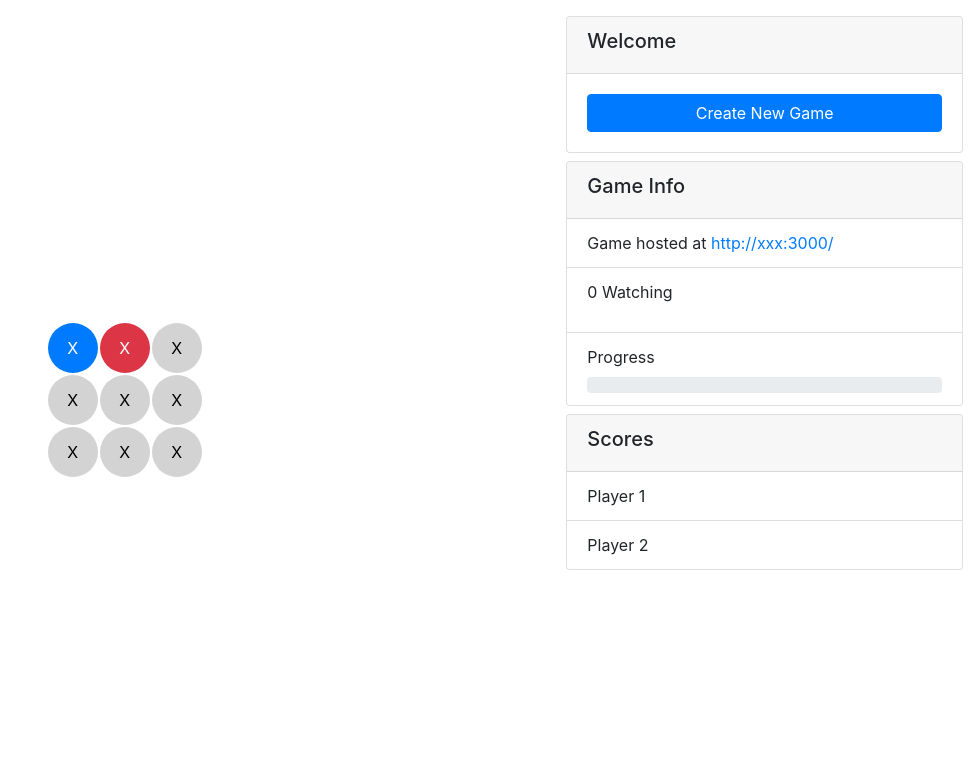
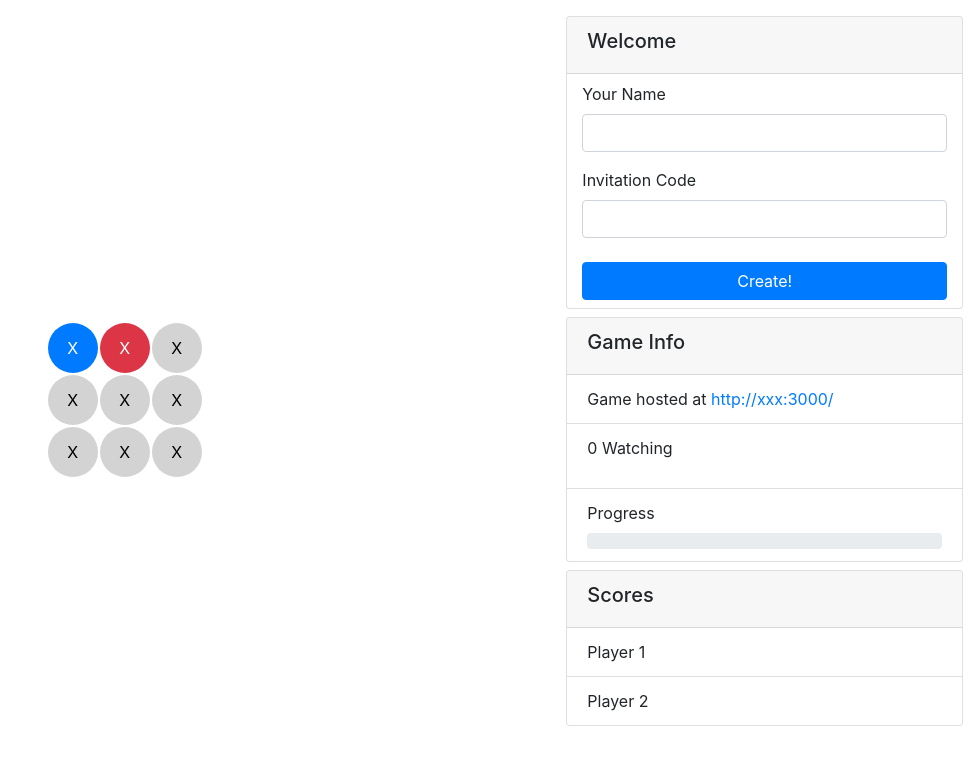
Before and after one commit to Zehua-Chen/Multiplayer-Tic-Tac-Toe, a React (Create React App) app in the folder client/: page / in a window 1280 px wide. Shown: the top 764 px of the page, without its empty margins (302-1280 px from the left). Built offline with nearby package versions, Linux system fonts and the light colour scheme; no server answers.

Commit message:
Make the CreateGamePage, Still Need Handle Create Game event.

```diff
--- a/client/src/App.tsx
+++ b/client/src/App.tsx
@@ -4,7 +4,7 @@ import * as React from 'react';
 import './App.css';
 
 import { GameInfoPanel, BoardPanel, ScorePanel, WelcomePanel } from './components/panels';
-import { WebSocketListener } from './components/blank-components';
+// import { WebSocketListener } from './components/blank-components';
 
 class App extends React.Component {
 
@@ -13,7 +13,7 @@ class App extends React.Component {
       <div>
 
         <div>
-          <WebSocketListener />
+          {/* <WebSocketListener /> */}
         </div>
 
         <div className="container-fluid fullheight">
@@ -35,17 +35,14 @@ class App extends React.Component {
               <div className="mt-3">
                 <WelcomePanel />
               </div>
-
               <div className="mt-2">
                 <GameInfoPanel />
               </div>
-
               <div className="mt-2 mb-3">
                 <ScorePanel />
               </div>
 
             </div>
-
           </div>
         </div>
       </div>
--- /dev/null
+++ b/client/src/components/panels/WelcomePanel/CreateGamePage.tsx
@@ -0,0 +1,79 @@
+import React from 'react';
+
+export interface ICreateGamePageState {
+  playerName: string;
+  invitationCode: string;
+}
+
+/**
+ * Page used to create a new game.
+ *
+ * Needs the following from the user:
+ * - His or her player name;
+ * - An invitation code used by the second player to join the game;
+ */
+export class CreateGamePage extends React.Component<{}, ICreateGamePageState> {
+
+  constructor(props: {}) {
+    super(props);
+
+    this.state = { playerName: "", invitationCode: "" };
+  }
+
+  /**
+   * Called by the "Create Game Button" to create a game.
+   */
+  createGame = () => {
+    console.log("Create game");
+    console.log(this.state);
+  }
+
+  /**
+   * Update the "playerName" property.
+   */
+  playerNameChanged = (e: React.ChangeEvent<HTMLInputElement>) => {
+    this.setState({ playerName: e.target.value });
+  }
+
+  /**
+   * Update the invitation code property.
+   */
+  invitationCodeChanged = (e: React.ChangeEvent<HTMLInputElement>) => {
+    this.setState({ invitationCode: e.target.value });
+  }
+
+  render() {
+    return (
+      <div className="container">
+
+        <div className="row mt-2">
+          <div className="col">
+            <div className="form-group">
+              <label>Your Name</label>
+              <input
+                className="form-control" type="text"
+                onChange={this.playerNameChanged} value={this.state.playerName} />
+            </div>
+          </div>
+        </div>
+
+        <div className="row">
+          <div className="col">
+            <div className="form-group">
+              <label>Invitation Code</label>
+              <input
+                className="form-control" type="text"
+                onChange={this.invitationCodeChanged} value={this.state.invitationCode} />
+            </div>
+          </div>
+        </div>
+
+        <div className="row mt-2 mb-2">
+          <div className="col">
+            <button className="btn btn-primary btn-block" onClick={this.createGame}>Create!</button>
+          </div>
+        </div>
+      </div>
+    );
+  }
+}
--- a/client/src/components/panels/WelcomePanel/WelcomePanel.tsx
+++ b/client/src/components/panels/WelcomePanel/WelcomePanel.tsx
@@ -1,4 +1,7 @@
 import React from 'react';
+
+import { DispatchProp, connect } from 'react-redux';
+import { CreateGamePage } from './CreateGamePage';
 
 type WelcomePanelMode = "create" | "join";
 
@@ -6,31 +9,34 @@ export interface IWelcomePanelProps {
   mode?: WelcomePanelMode;
 }
 
-class WelcomePanel extends React.Component<IWelcomePanelProps> {
+class WelcomePanel extends React.Component<IWelcomePanelProps & DispatchProp> {
+
   public render() {
 
-    var cardContent = <button className="btn btn-primary btn-block">Create New Game</button>;
+    // var cardContent = <button className="btn btn-primary btn-block">Create New Game</button>;
 
-    if (this.props.mode) {
-      switch(this.props.mode) {
-        case "join":
-          cardContent = <button className="btn btn-primary btn-block">Create New Game</button>;
-          break;
-      }
-    }
+    // if (this.props.mode) {
+    //   switch(this.props.mode) {
+    //     case "join":
+    //       cardContent = <button className="btn btn-primary btn-block">Create New Game</button>;
+    //       break;
+    //   }
+    // }
 
     return (
       <div className="card">
         <div className="card-header">
           <h5>Welcome</h5>
         </div>
-        <div className="card-body">
-          {cardContent}
-        </div>
+        <CreateGamePage />
 
       </div>
     );
   }
 }
 
-export default WelcomePanel;
+function mapStateToProps(state: {}, ownProps: {}): IWelcomePanelProps {
+  return {};
+}
+
+export default connect(mapStateToProps)(WelcomePanel);
--- a/client/src/index.tsx
+++ b/client/src/index.tsx
@@ -12,7 +12,12 @@ import 'bootstrap/dist/css/bootstrap.min.css';
 /**
  * Network dependencies
  */
-import axios from 'axios';
+// import axios from 'axios';
+
+// import {
+//   IGameInfoAction,
+//   UPDATE_HOSTURL,
+// } from './actions';
 
 /**
  * Import redux dependencies
@@ -21,10 +26,7 @@ import { Provider } from 'react-redux';
 import { createStore } from 'redux';
 import reducers from './reducers';
 
-import {
-  IGameInfoAction,
-  UPDATE_HOSTURL,
-} from './actions';
+
 
 var store = createStore(reducers);
 
@@ -38,6 +40,6 @@ registerServiceWorker();
 
 /* Set up axios */
 
-axios.get<TicTacToe.IHostAddress>("/host_address").then((response) => {
-  store.dispatch<IGameInfoAction>({ type: UPDATE_HOSTURL, payload: response.data });
-});
+// axios.get<TicTacToe.IHostAddress>("/host_address").then((response) => {
+//   store.dispatch<IGameInfoAction>({ type: UPDATE_HOSTURL, payload: response.data });
+// });
```
